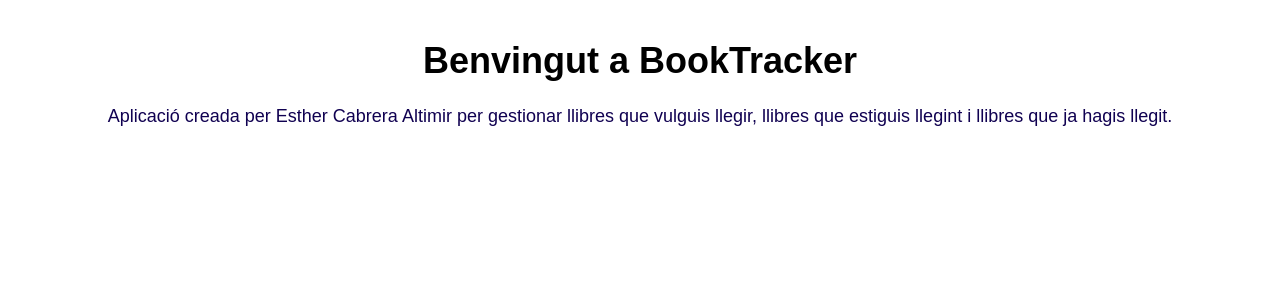
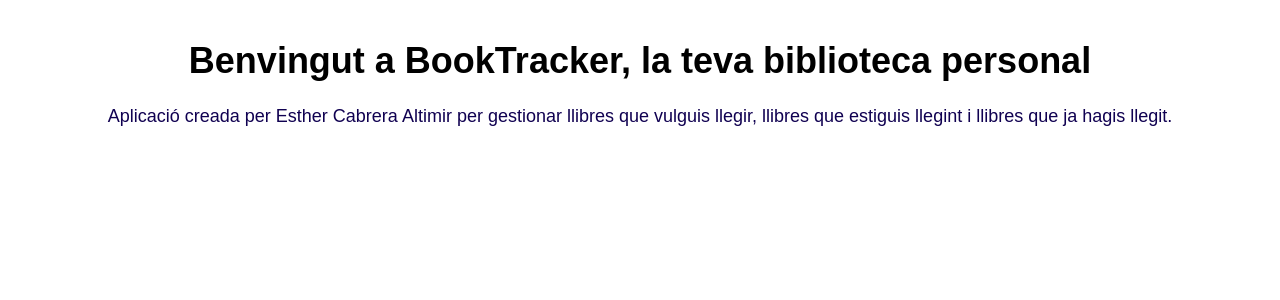
Before and after one commit to esther-cabrera/booktracker, an Angular app: page / in a window 1280 px wide. Shown: the top 300 px of the page. Built offline with nearby package versions, Linux system fonts and the light colour scheme.

Commit message:
exercici 1 afegit - model

```diff
--- a/src/app/app.component.html
+++ b/src/app/app.component.html
@@ -1,4 +1,4 @@
-<h1>Benvingut a BookTracker</h1>
+<h1>Benvingut a BookTracker, la teva biblioteca personal</h1>
 
 <p>
   Aplicació creada per Esther Cabrera Altimir per gestionar llibres que vulguis
--- /dev/null
+++ b/src/app/models/element.model.ts
@@ -0,0 +1,6 @@
+export interface Element {
+  id: number;
+  nom: string;
+  valor: number;
+  descripcio?: string; // propietat opcional
+}
```
Also changed, not shown: 1 other file (tests, documents, lock files or other folders).
